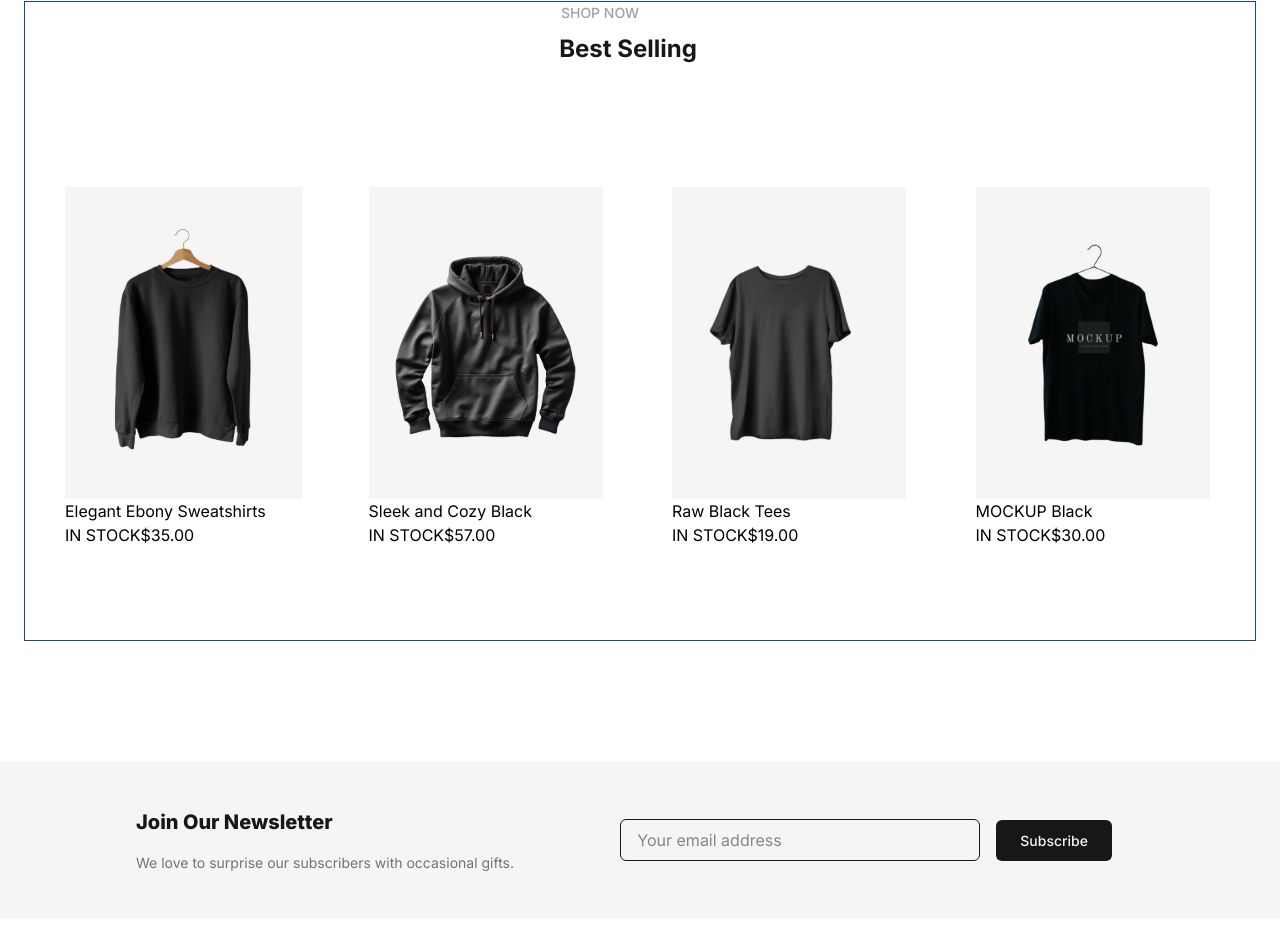
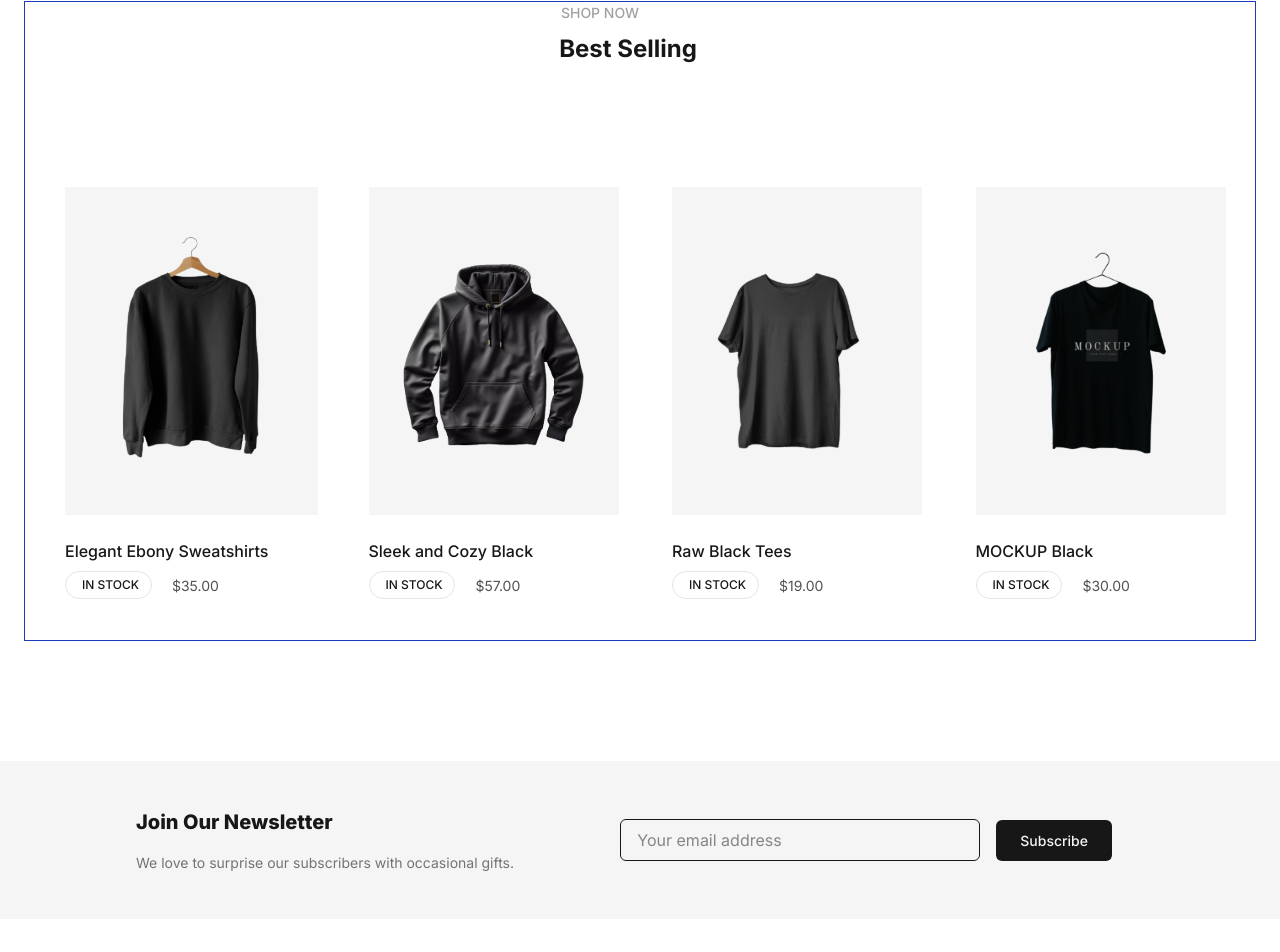
Before and after one commit to LucasZampronio/EcommerceApp, a React (Vite) app: page / in a window 1280 px wide. Shown: the part 1175-2127 px from the top of the page. Built offline with nearby package versions, Linux system fonts and the light colour scheme; grey boxes are pictures that could not be loaded.

Commit message:
Fix('Best selling section')

```diff
--- a/src/pages/home.tsx
+++ b/src/pages/home.tsx
@@ -68,37 +68,37 @@ function Home() {
             </div>
             <div className='grid grid-cols-4  gap-6 ml-10'>
               <div>
-                <img className='bg-neutral-100' src={Sweetshirts} alt="" />
-                <h1>Elegant Ebony Sweatshirts</h1>
+                <img className='bg-neutral-100 p-2' src={Sweetshirts} alt="" />
+                <h1 className='font-medium text-neutral-900 mt-6 mb-2'>Elegant Ebony Sweatshirts</h1>
                 <div className='flex'>
-                  <p>IN STOCK</p>
-                  <p>$35.00</p>
+                  <p className='border-1 border-neutral-200 pl-4 pr-3 mr-5  pt-1 pb-1 rounded-2xl text-[12px] font-medium text-neutral-900'>IN STOCK</p>
+                  <p className='font-normal text-[14px] text-neutral-600 mt-1'>$35.00</p>
                 </div>
               </div>
               <div>
-                <img className='bg-neutral-100' src={Sleek} alt="" />
-                <h1>Sleek and Cozy Black</h1>
+                <img className='bg-neutral-100 p-2' src={Sleek} alt="" />
+                <h1 className='font-medium text-neutral-900 mt-6 mb-2'>Sleek and Cozy Black</h1>
                 <div className='flex'>
-                  <p>IN STOCK</p>
-                  <p>$57.00</p>
+                  <p className='border-1 border-neutral-200 pl-4 pr-3 mr-5  pt-1 pb-1 rounded-2xl text-[12px] font-medium text-neutral-900'>IN STOCK</p>
+                  <p className='font-normal text-[14px] text-neutral-600 mt-1'>$57.00</p>
                 </div>
 
               </div>
               <div>
-                <img className='bg-neutral-100' src={Tess} alt="" />
-                <h1>Raw Black Tees</h1>
+                <img className='bg-neutral-100 p-2' src={Tess} alt="" />
+                <h1 className='font-medium text-neutral-900 mt-6 mb-2'>Raw Black Tees</h1>
                 <div className='flex'>
-                  <p>IN STOCK</p>
-                  <p>$19.00</p>
+                  <p className='border-1 border-neutral-200 pl-4 pr-3 mr-5  pt-1 pb-1 rounded-2xl text-[12px] font-medium text-neutral-900'>IN STOCK</p>
+                  <p className='font-normal text-[14px] text-neutral-600 mt-1'>$19.00</p>
 
                 </div>
               </div>
               <div>
-                <img  className='bg-neutral-100'src={Mockup} alt="" />
-                <h1>MOCKUP Black</h1>
+                <img  className='bg-neutral-100 p-2 'src={Mockup} alt="" />
+                <h1 className='font-medium text-neutral-900 mt-6 mb-2'>MOCKUP Black</h1>
                 <div className='flex'>
-                  <p>IN STOCK</p>
-                  <p>$30.00</p>
+                  <p className='border-1 border-neutral-200 pl-4 pr-3 mr-5  pt-1 pb-1 rounded-2xl text-[12px] font-medium text-neutral-900'>IN STOCK</p>
+                  <p className='font-normal text-[14px] text-neutral-600 mt-1'>$30.00</p>
                 </div>
               </div>
             </div>
```
